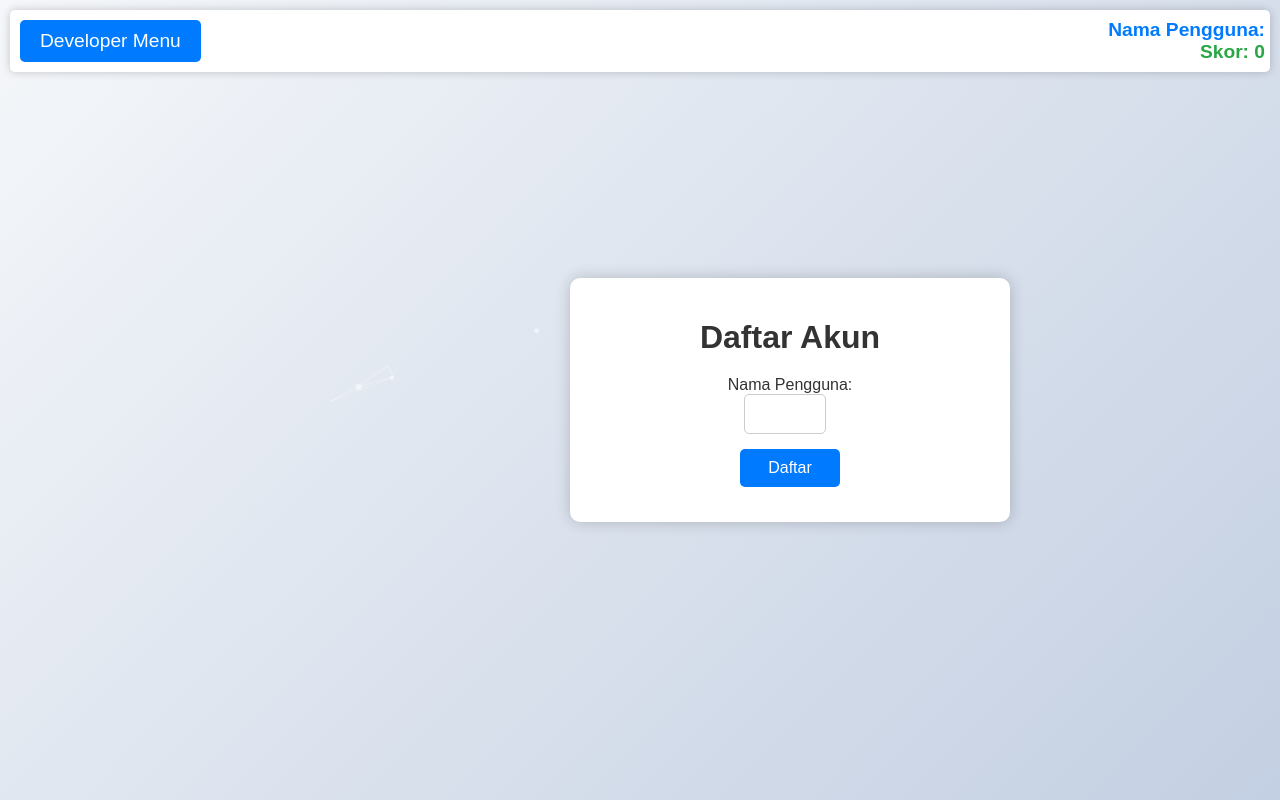
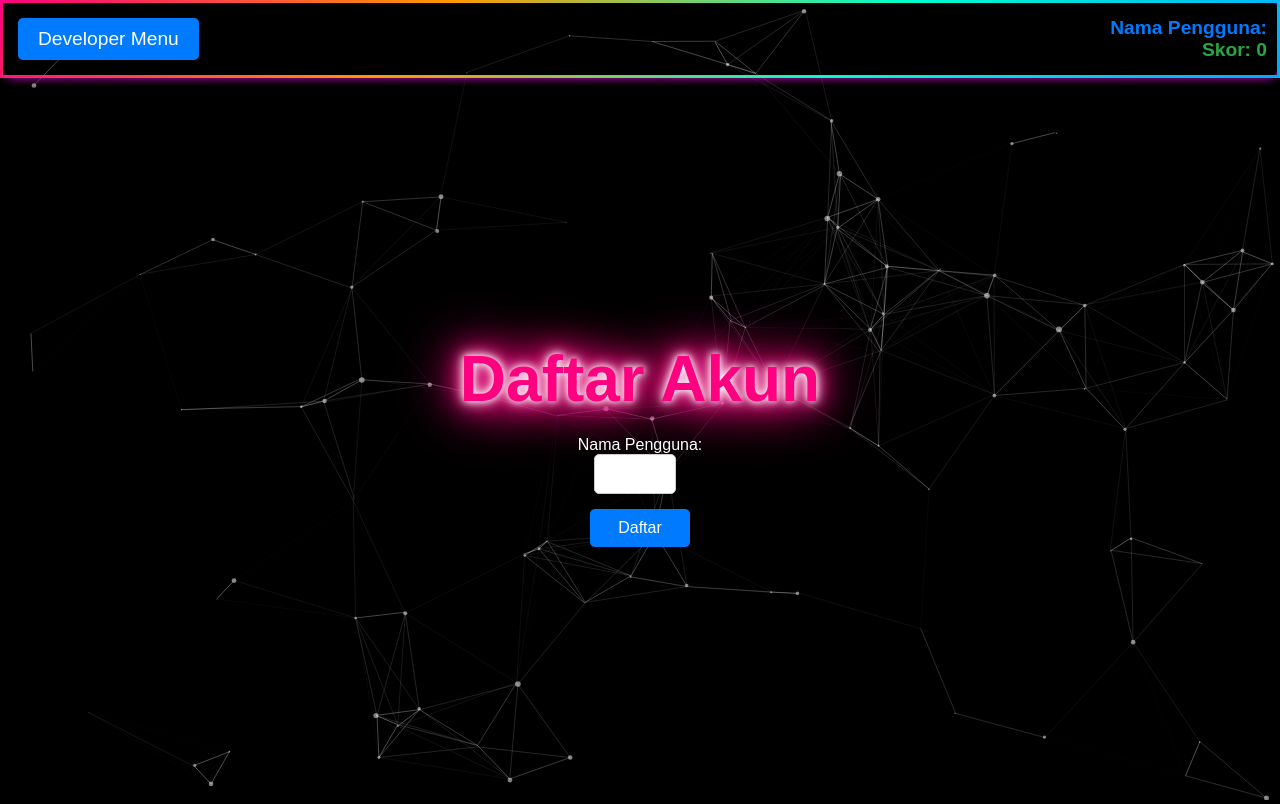
Before and after one commit to CodeXTea/Teka-Huruf, a plain HTML site: page index.html in a window 1280 px wide. Drawn offline with nearby package versions, Linux system fonts and the light colour scheme.

Commit message:
Update styles.css

```diff
--- a/styles.css
+++ b/styles.css
@@ -1,44 +1,86 @@
-/* styles.css */
 body {
     font-family: 'Arial', sans-serif;
-    background: linear-gradient(135deg, #f5f7fa, #c3cfe2);
+    margin: 0;
+    color: #fff;
+    overflow: hidden; /* Sembunyikan scrollbars */
     display: flex;
     justify-content: center;
+    align-items: flex-start; /* Menyelaraskan konten di atas halaman */
+    min-height: 100vh; /* Mengatur tinggi minimum untuk viewport penuh */
+    padding-top: 20%; /* Menambahkan padding untuk memberi ruang di bawah bar */
+    box-sizing: border-box; /* Menjaga padding dan border dalam ukuran elemen */
+    background-color: black; /* Background warna hitam */
+}
+
+#particles-js {
+    position: absolute;
+    width: 100%;
+    height: 100%;
+    top: 0;
+    left: 0;
+    z-index: -1; /* Di belakang konten lainnya */
+}
+
+#top-bar {
+    display: flex;
     align-items: center;
-    height: 100vh;
-    margin: 0;
-    color: #333;
+    justify-content: space-between;
+    position: fixed;
+    top: 0;
+    left: 0;
+    right: 0;
+    font-size: 1.2em;
+    font-weight: bold;
+    background: transparent; /* Background transparan */
+    padding: 10px;
+    border-radius: 15px; /* Sudut melengkung */
+    box-shadow: 0 0 10px rgba(255, 0, 255, 0.8);
+    z-index: 1; /* Pastikan bar berada di atas konten lainnya */
+    border: 3px solid transparent; /* Border transparan */
+    border-image: linear-gradient(135deg, #ff007f, #ff9900, #00ffcc, #00aaff); /* Gradien pelangi */
+    border-image-slice: 1; /* Memotong gradien untuk border */
+    background-size: 600% 600%;
+    animation: rainbowAnimation 10s ease infinite; /* Animasi warna pelangi */
+}
+
+@keyframes rainbowAnimation {
+    0% { background-position: 0% 0%; }
+    50% { background-position: 100% 100%; }
+    100% { background-position: 0% 0%; }
 }
 
 .container {
-    background: white;
+    background: linear-gradient(135deg, #ff007f, #ff9900, #00ffcc, #00aaff); /* Rainbow gradient */
     padding: 20px;
-    border-radius: 10px;
+    border-radius: 15px; /* Sudut melengkung */
+    box-shadow: 0 0 15px rgba(255, 255, 255, 0.5);
+    text-align: center;
+    width: 400px;
+    position: relative;
+    z-index: 2; /* Pastikan kotak permainan di atas garis */
+    margin-top: 20px; /* Menambahkan jarak untuk memastikan kotak tidak bertabrakan dengan bar */
+    background-size: 600% 600%;
+    animation: rainbowAnimation 10s ease infinite; /* Animasi warna pelangi */
+}
+
+/* Styling untuk kotak pendaftaran dan permainan */
+#registration-container, #game-container {
+    background: transparent; /* Background transparan */
+    padding: 20px;
+    border-radius: 15px; /* Sudut melengkung */
     box-shadow: 0 0 15px rgba(0,0,0,0.2);
     text-align: center;
     width: 400px;
     position: relative;
     z-index: 2; /* Pastikan kotak permainan di atas garis */
+    margin-top: 20px; /* Menambahkan jarak untuk memastikan kotak tidak bertabrakan dengan bar */
+    border: 3px solid transparent; /* Border transparan */
+    border-image: white;/*linear-gradient(135deg, #ff007f, #ff9900, #00ffcc, #00aaff); /* Gradien pelangi */
+    border-image-slice: 1; /* Memotong gradien untuk border */
+    background-size: 600% 600%;
+    animation: rainbowAnimation 1s ease infinite; /* Animasi warna pelangi */
 }
 
-/* Styling untuk #top-bar */
-#top-bar {
-    display: flex;
-    align-items: center;
-    justify-content: space-between;
-    position: fixed;
-    top: 10px;
-    left: 10px;
-    right: 10px;
-    font-size: 1.2em;
-    font-weight: bold;
-    background: white;
-    padding: 5px;
-    border-radius: 5px;
-    box-shadow: 0 0 10px rgba(0,0,0,0.2);
-}
-
-/* Titik tiga di sebelah kiri */
 #top-bar #dots-container {
     display: flex;
     flex-direction: column;
@@ -70,18 +112,6 @@ body {
     color: #007BFF; /* Warna biru untuk nama pengguna */
 }
 
-/* Styling untuk kotak pendaftaran */
-#registration-container, #game-container {
-    background: white;
-    padding: 20px;
-    border-radius: 10px;
-    box-shadow: 0 0 15px rgba(0,0,0,0.2);
-    text-align: center;
-    width: 400px;
-    position: relative;
-    z-index: 2; /* Pastikan kotak permainan di atas garis */
-}
-
 /* Styling untuk form pendaftaran */
 #registration-form {
     display: flex;
@@ -106,10 +136,20 @@ body {
     color: #d9534f; /* Warna merah untuk feedback */
 }
 
+@keyframes neonFlicker {
+    0% { text-shadow: 0 0 5px #ffffff, 0 0 10px #ffffff, 0 0 15px #ff0080, 0 0 20px #ff0080, 0 0 30px #ff0080, 0 0 40px #ff0080, 0 0 50px #ff0080; }
+    50% { text-shadow: 0 0 10px #ffffff, 0 0 20px #ffffff, 0 0 30px #ff0080, 0 0 40px #ff0080, 0 0 60px #ff0080, 0 0 80px #ff0080, 0 0 100px #ff0080; }
+    100% { text-shadow: 0 0 5px #ffffff, 0 0 10px #ffffff, 0 0 15px #ff0080, 0 0 20px #ff0080, 0 0 30px #ff0080, 0 0 40px #ff0080, 0 0 50px #ff0080; }
+}
+
 h1 {
-    color: #333;
-    font-size: 2em;
-    margin-bottom: 20px;
+    font-size: 4em; /* Ukuran font besar untuk visibilitas */
+    font-weight: bold; /* Menebalkan teks */
+    color: #ff0080; /* Warna neon */
+    text-shadow: 0 0 5px #ffffff, 0 0 10px #ffffff, 0 0 15px #ff0080, 0 0 20px #ff0080; /* Bayangan neon untuk efek kedalaman */
+    animation: neonFlicker 1.5s infinite alternate; /* Animasi berkedip neon */
+    text-align: center; /* Menyelaraskan teks ke tengah */
+    margin-bottom: 20px; /* Jarak bawah */
 }
 
 .word-container {
@@ -118,8 +158,8 @@ h1 {
     margin: 20px 0;
     border: 2px dashed #007BFF;
     padding: 10px;
-    border-radius: 5px;
-    background-color: #f9f9f9;
+    border-radius: 15px; /* Sudut melengkung */
+    background-color: transparent;
 }
 
 input[type="text"] {
@@ -162,9 +202,6 @@ button:hover {
     animation: fadeIn 1s ease-in;
 }
 
-/* styles.css */
-/* ... existing styles ... */
-
 /* Styling untuk menu developer dialog */
 .dialog {
     position: fixed;
@@ -172,7 +209,7 @@ button:hover {
     left: 0;
     width: 100%;
     height: 100%;
-    background: rgba(0,0,0,0.5);
+    background:transparent;
     display: flex;
     align-items: center;
     justify-content: center;
@@ -180,11 +217,11 @@ button:hover {
 }
 
 .dialog-content {
-    background: white;
+    background: #B0C4DE;
     padding: 20px;
-    border-radius: 5px;
+    border-radius: 15px; /* Sudut melengkung */
     box-shadow: 0 0 10px rgba(0,0,0,0.2);
-    width: 300px;
+    width: 50%;
     text-align: center;
 }
 
@@ -193,7 +230,7 @@ button:hover {
 }
 
 .dialog-content input[type="password"] {
-    width: 100%;
+    width: 90%;
     padding: 10px;
     margin: 10px 0;
     border: 1px solid #ccc;
@@ -222,9 +259,6 @@ button:hover {
     margin-top: 10px;
 }
 
-/* styles.css */
-/* ... existing styles ... */
-
 /* Styling untuk bar di bagian atas */
 #dev-menu-button {
     background-color: #007BFF;
```
